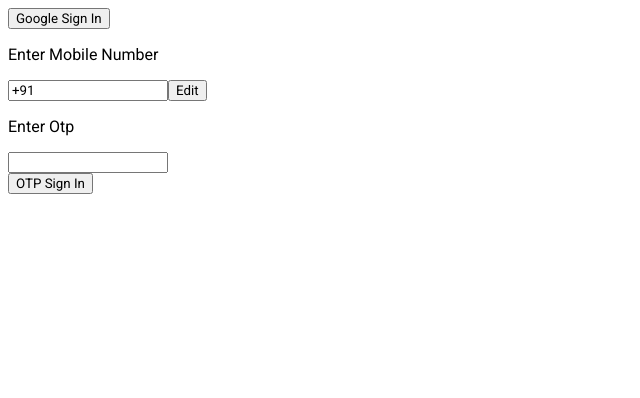
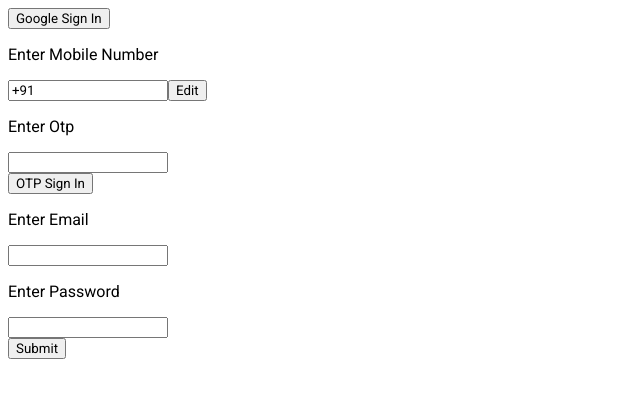
Before and after one commit to harshkalmegh/JSON-React, a React (Vite) app: page /signin in a window 1280 px wide. Shown: the top 398 px of the page, without its empty margins (0-640 px from the left). Built offline with nearby package versions, Linux system fonts and the light colour scheme.

Commit message:
created fields

```diff
--- a/src/Features/SignIn.tsx
+++ b/src/Features/SignIn.tsx
@@ -18,7 +18,9 @@ function SignIn() {
   const [phoneNumber, setPhoneNumber] = useState(countryCode);
   const [otp, setOtp] = useState("");
   const [check, setCheck] = useState(true);
-  const [recaptcha, setRecaptcha] = useState(true);
+  // const [recaptcha, setRecaptcha] = useState(true);
+  const [email, setEmail] = useState("");
+  const [password, setPassword] = useState("");
 
   // useEffect(() => {
   //   const verifier = new firebase.auth.RecaptchaVerifier(element.current, {
@@ -174,6 +176,27 @@ function SignIn() {
           OTP Sign In
         </button>
       )}
+      <div>
+        <div>
+          <p>Enter Email</p>
+          <input
+            type="text"
+            value={email}
+            onChange={(e: any) => {
+              setEmail(e.target.value);
+            }}
+          />
+          <p>Enter Password</p>
+          <input
+            type="text"
+            value={email}
+            onChange={(e: any) => {
+              setPassword(e.target.value);
+            }}
+          />
+        </div>
+        <button>Submit</button>
+      </div>
     </div>
   );
 }
```
